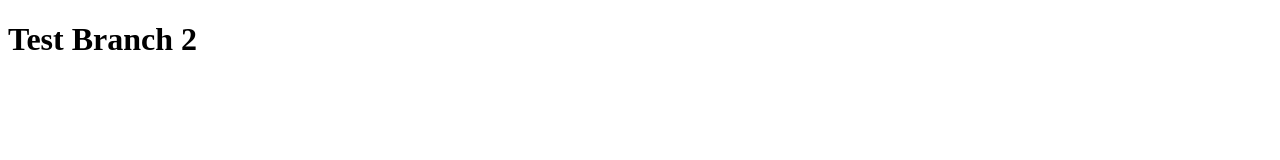
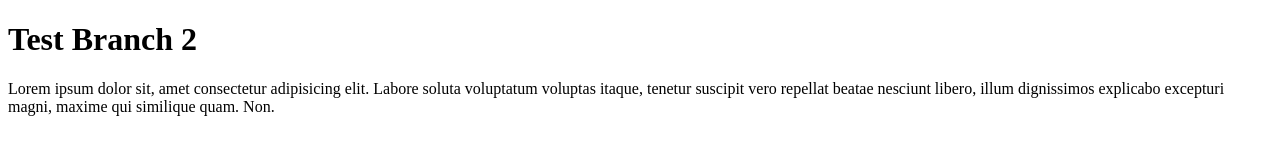
Before and after one commit to taufiqkba/test_go_git, a plain HTML site: page index.html in a window 1280 px wide. Drawn offline with Linux system fonts and the light colour scheme.

Commit message:
Add new service

```diff
--- a/index.html
+++ b/index.html
@@ -8,5 +8,11 @@
   </head>
   <body>
     <h1>Test Branch 2</h1>
+    <p>
+      Lorem ipsum dolor sit, amet consectetur adipisicing elit. Labore soluta
+      voluptatum voluptas itaque, tenetur suscipit vero repellat beatae nesciunt
+      libero, illum dignissimos explicabo excepturi magni, maxime qui similique
+      quam. Non.
+    </p>
   </body>
 </html>
```
Also changed, not shown: profile.html (added, +12 -0 lines).
